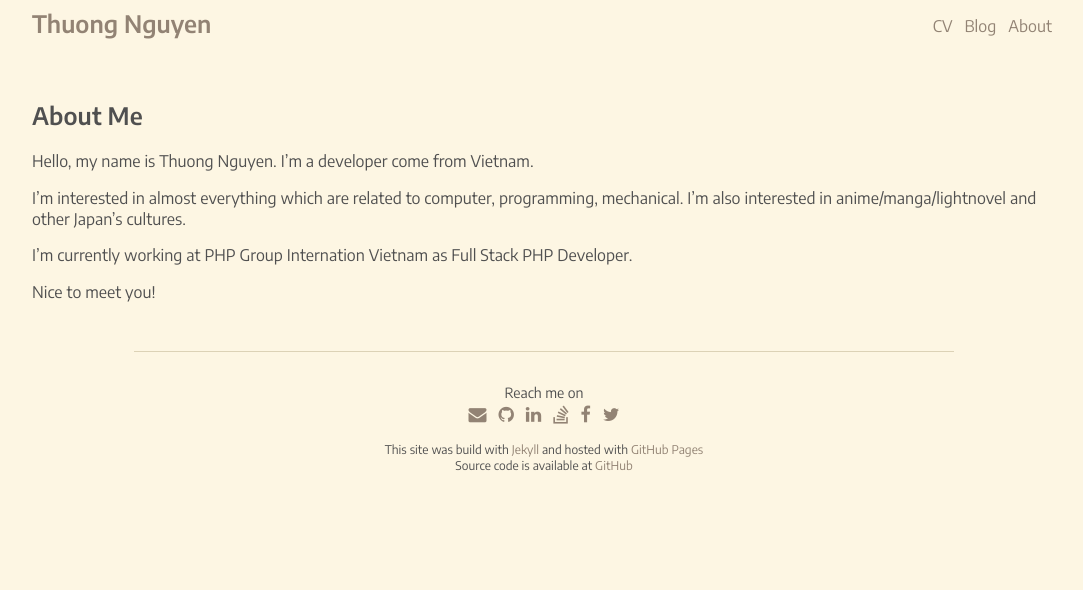
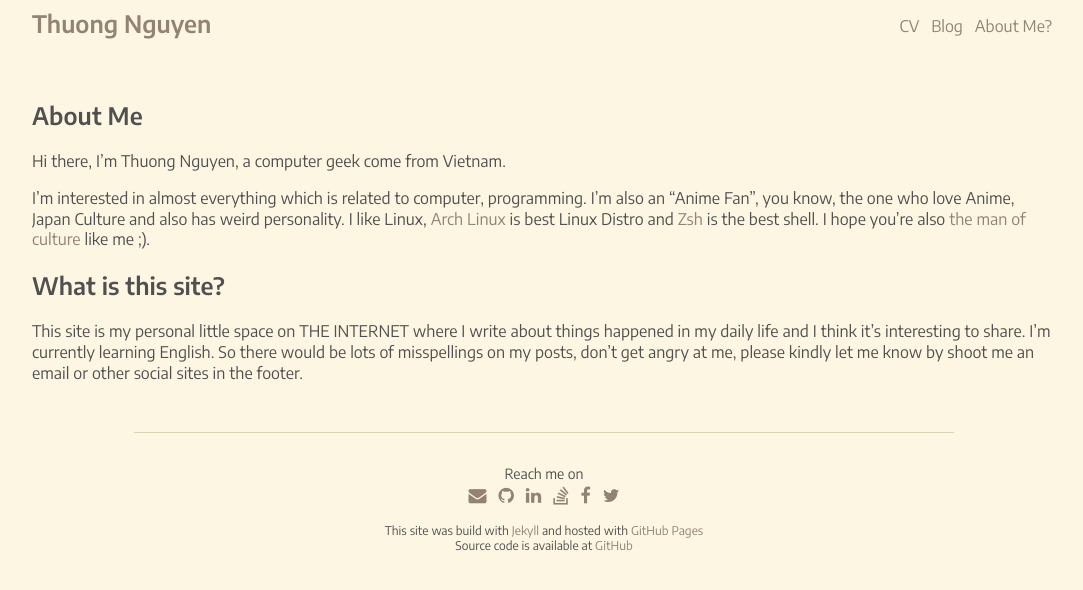
Before and after one commit to hthuong09/thuongnguyen.me, a Jekyll site: the page built from about.md, in a window 1280 px wide. Shown: the top 590 px of the page, without its empty margins (96-1179 px from the left). Built offline with Jekyll 4.4.1, drawn with Linux system fonts in a browser that asks for light colours.

Commit message:
Update introduction

```diff
--- a/_includes/nav.html
+++ b/_includes/nav.html
@@ -14,6 +14,6 @@
     <!--<li><a href="{{ "/projects/" | relative_url }}">Projects</a></li> -->
     <li><a href="https://cv.thuongnguyen.me">CV</a></li>
     <li><a href="{{ "/" | relative_url }}">Blog</a></li>
-    <li><a href="{{ "/about/" | relative_url }}">About</a></li>
+    <li><a href="{{ "/about/" | relative_url }}">About Me?</a></li>
   </div>
 </nav>
--- a/about.md
+++ b/about.md
@@ -6,10 +6,12 @@ permalink: /about/
 
 ## About Me
 
-Hello, my name is Thuong Nguyen. I'm a developer come from Vietnam.
+Hi there, I'm Thuong Nguyen, a computer geek come from Vietnam.
 
-I'm interested in almost everything which are related to computer, programming, mechanical. I'm also interested in anime/manga/lightnovel and other Japan's cultures.
+I'm interested in almost everything which is related to computer, programming. I'm also an "Anime Fan", you know, the one who love Anime, Japan Culture and also has weird personality.
+I like Linux, [Arch Linux](https://www.archlinux.org/) is best Linux Distro and [Zsh](http://www.zsh.org/) is the best shell. I hope you're also [the man of culture](http://knowyourmeme.com/memes/ah-i-see-youre-a-man-of-culture-as-well) like me ;).
 
-I'm currently working at PHP Group Internation Vietnam as Full Stack PHP Developer.
+## What is this site?
 
-Nice to meet you!
+This site is my personal little space on THE INTERNET where I write about things happened in my daily life and I think it's interesting to share.
+I'm currently learning English. So there would be lots of misspellings on my posts, don't get angry at me, please kindly let me know by shoot me an email or other social sites in the footer.
```
Also changed, not shown: _drafts/how-to-use-cloudflare-access-to-protect-your-secret-website.md (added, +7 -0 lines).
